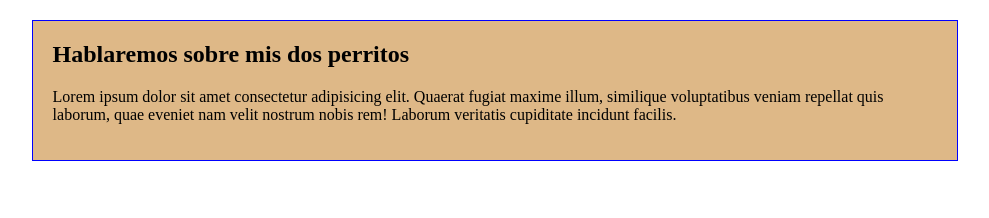
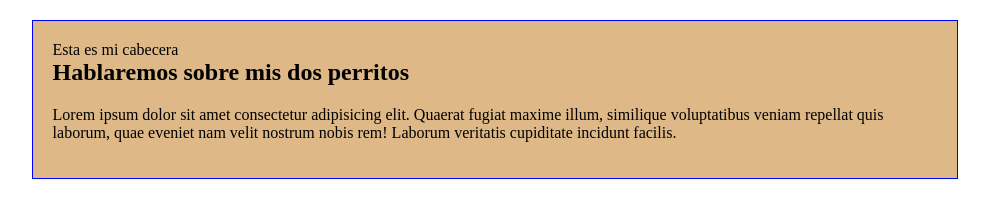
Before and after one commit to lleonc7108/ProyectoTest1, a plain HTML site: page index.html in a window 1280 px wide. Shown: the whole page, without its empty margins (145-1134 px from the left). Drawn offline with Linux system fonts and the light colour scheme.

Commit message:
creamos la base para nuestra cabecera

```diff
--- a/index.html
+++ b/index.html
@@ -8,6 +8,9 @@
 </head>
 <body>
     <div class="main">
+      <div class="encabezado">
+          Esta es mi cabecera
+      </div>
       <h2>Hablaremos sobre mis dos perritos</h2>
       <p>Lorem ipsum dolor sit amet consectetur adipisicing elit.
         Quaerat fugiat maxime illum, similique voluptatibus veniam
```
